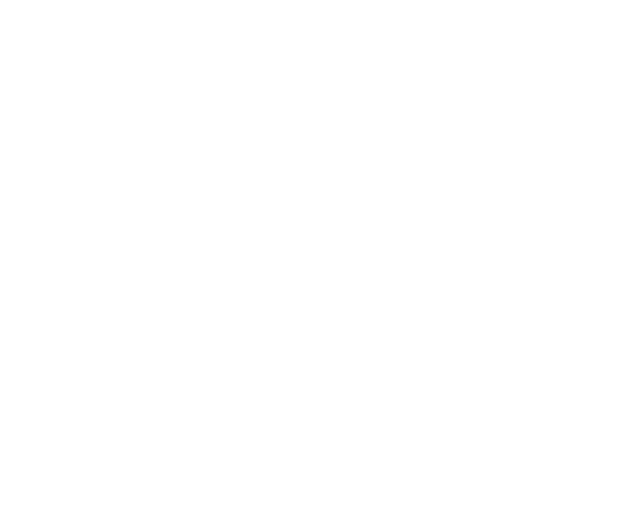
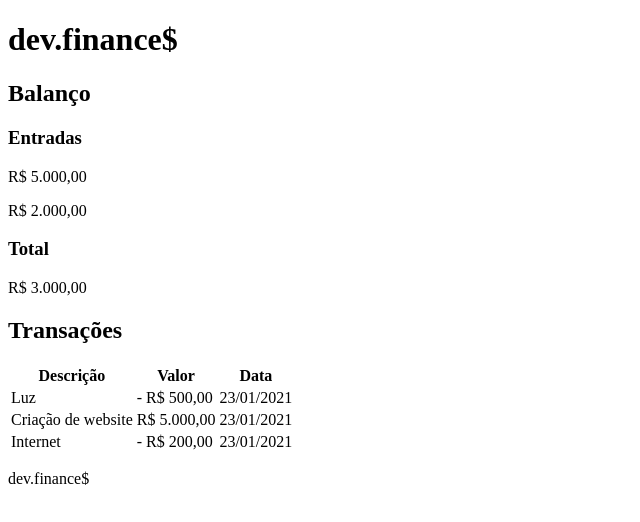
Before and after one commit to diegominelli/Finance, a plain HTML site: page index.html in a window 1280 px wide. Shown: the whole page, without its empty margins (0-640 px from the left). Drawn offline with Linux system fonts and the light colour scheme.

Commit message:
Desenvolvendo o html da pagina

```diff
--- a/index.html
+++ b/index.html
@@ -1,14 +1,76 @@
 <!DOCTYPE html>
-<html lang="en">
+<html lang="pt-br">
 
 <head>
   <meta charset="UTF-8">
   <meta name="viewport" content="width=device-width, initial-scale=1.0">
-  <title>Document</title>
+  <title>dev.finance$</title>
 </head>
 
 <body>
 
+  <header>
+    <h1 id="logo">dev.finance$</h1>
+  </header>
+
+  <main>
+
+    <section id="balance">
+      <h2>Balanço</h2>
+      <div class="card">
+        <h3>Entradas</h3>
+        <p>R$ 5.000,00</p>
+      </div>
+
+      <div class="card">
+        <p>R$ 2.000,00</p>
+      </div>
+
+      <div class="card">
+        <h3>Total</h3>
+        <p>R$ 3.000,00</p>
+      </div>
+
+    </section>
+
+    <section id="transaction">
+      <h2>Transações</h2>
+      <table id="data-table">
+        <thead>
+          <tr>
+            <th>Descrição</th>
+            <th>Valor</th>
+            <th>Data</th>
+          </tr>
+        </thead>
+        <tbody>
+          <tr>
+            <td>Luz</td>
+            <td>- R$ 500,00</td>
+            <td>23/01/2021</td>
+          </tr>
+          <tr>
+            <td>Criação de website</td>
+            <td>R$ 5.000,00</td>
+            <td>23/01/2021</td>
+          </tr>
+          <tr>
+            <td>Internet</td>
+            <td>- R$ 200,00</td>
+            <td>23/01/2021</td>
+          </tr>
+        </tbody>
+      </table>
+    </section>
+
+
+
+  </main>
+
+  <footer>
+    <p>dev.finance$</p>
+  </footer>
+
 </body>
 
 </html>
```
